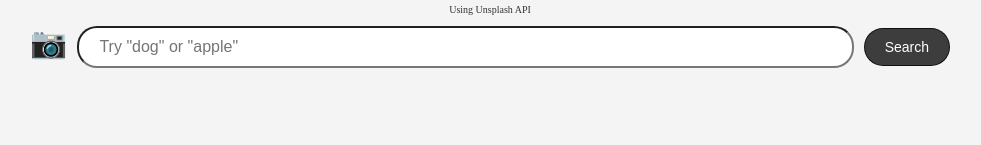
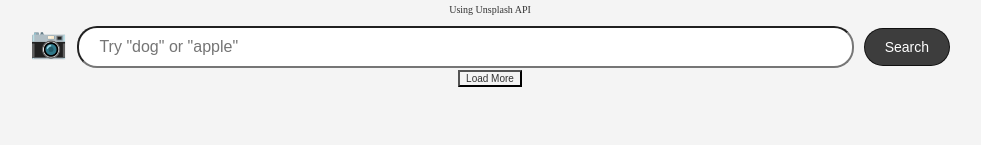
Before and after one commit to hunnysharma/ReactSearchApp, a React (Create React App) app: page / in a window 1280 px wide. Shown: the part 155-300 px from the top of the page, without its empty margins (150-1131 px from the left). Built offline with nearby package versions, Linux system fonts and the light colour scheme; what unsplash-js would draw is missing.

Commit message:
Update searchPhotos.js

```diff
--- a/src/searchPhotos.js
+++ b/src/searchPhotos.js
@@ -54,6 +54,7 @@ export default function SearchPhotos() {
 
       </div>) }
       </div>
+<button class="load_more" onClick={searchPhotos}>Load More</button>
     </>
   );
 }
```
